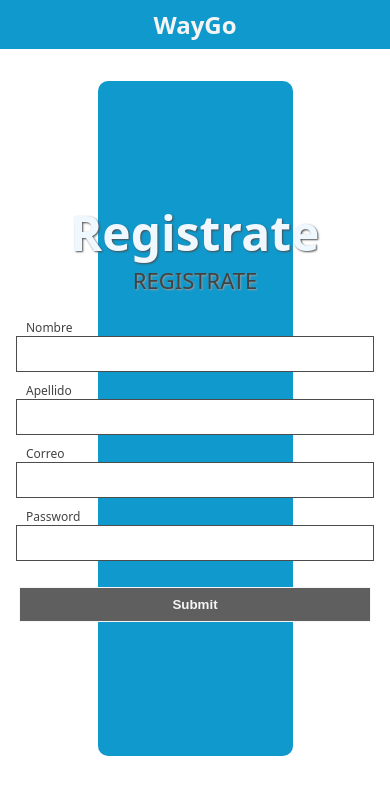
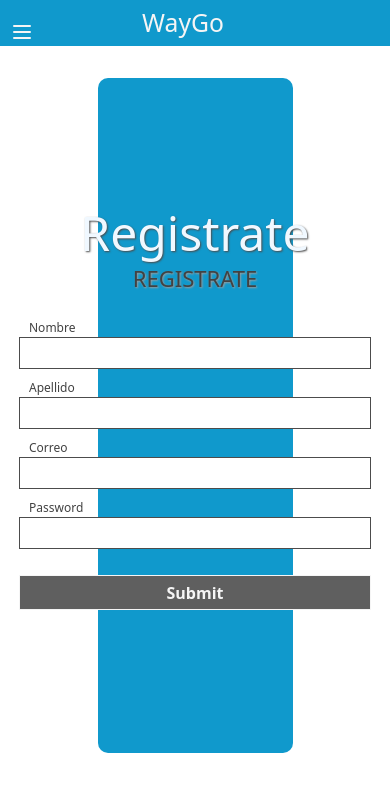
Before and after one commit to idelahoz14/WayGo, a React (Vite) app: page /registrate in a window 390 px wide. Shown: the top 794 px of the page. Built offline with nearby package versions, Linux system fonts and the light colour scheme.

Commit message:
Try to implement hamburger and side menu

```diff
--- a/package.json
+++ b/package.json
@@ -10,9 +10,12 @@
     "preview": "vite preview"
   },
   "dependencies": {
+    "@react-google-maps/api": "^2.19.2",
+    "bootstrap": "^5.3.2",
     "react": "^18.2.0",
     "react-bootstrap": "^2.9.1",
     "react-dom": "^18.2.0",
+    "react-leaflet": "^4.2.1",
     "react-router-dom": "^6.18.0"
   },
   "devDependencies": {
--- a/src/App.jsx
+++ b/src/App.jsx
@@ -1,5 +1,6 @@
 import React from 'react'
 import NavBar from './components/NavBar'
+
 
 function App() {
   return (
--- a/src/components/NavBar.jsx
+++ b/src/components/NavBar.jsx
@@ -1,6 +1,10 @@
-import React from "react";
+import React, { useState } from "react";
 import { BrowserRouter as Router, Route, Link, Routes } from 'react-router-dom';
 import { Nav } from 'react-bootstrap';
+
+import Sidebar from "./SideBar";
+
+import 'bootstrap/dist/css/bootstrap.css';
 
 // Styles
 import '../styles/navbar.css'
@@ -14,14 +18,23 @@
 const userIcon = <svg xmlns="http://www.w3.org/2000/svg" class="icon icon-tabler icon-tabler-user" width="24" height="24" viewBox="0 0 24 24" stroke-width="2" stroke="currentColor" fill="none" stroke-linecap="round" stroke-linejoin="round"><path stroke="none" d="M0 0h24v24H0z" fill="none" /><path d="M8 7a4 4 0 1 0 8 0a4 4 0 0 0 -8 0" /><path d="M6 21v-2a4 4 0 0 1 4 -4h4a4 4 0 0 1 4 4v2" /></svg>
 
 const NavBar = () => {
+
+  const [sidebarVisible, setSidebarVisible] = useState(false);
+
+  const toggleSidebar = () => {
+    setSidebarVisible(!sidebarVisible);
+  };
+
   return (
     <>
       <Router>
         <div className="container-header">
           <aside>
-            <a href="">
+            <a className="toggle-btn" onClick={toggleSidebar}>
               {hamburgerIcon}
+              {sidebarVisible}
             </a>
+            <Sidebar visible={sidebarVisible} />
           </aside>
           <main>
             <Nav.Link as={Link} to="/"><h2>WayGo</h2></Nav.Link>
--- /dev/null
+++ b/src/components/SideBar.jsx
@@ -0,0 +1,12 @@
+import React from 'react';
+import '../styles/sidebar.css';
+
+const Sidebar = ({ visible }) => {
+  return (
+    <div className={`sidebar ${visible ? 'sidebar-visible' : ''}`}>
+      <p>¡Hola! Soy un sidebar.</p>
+    </div>
+  );
+};
+
+export default Sidebar;
--- a/src/styles/navbar.css
+++ b/src/styles/navbar.css
@@ -15,4 +15,5 @@
   text-decoration: none;
   color: whitesmoke;
   margin: .5rem auto;
+  cursor: pointer;
 }
--- /dev/null
+++ b/src/styles/sidebar.css
@@ -0,0 +1,40 @@
+body {
+  margin: 0;
+  font-family: Arial, sans-serif;
+}
+
+.app {
+  position: relative;
+}
+
+.toggle-btn {
+  position: fixed;
+  top: 10px;
+  left: 10px;
+  z-index: 2;
+}
+
+.sidebar {
+  height: 100vh;
+  width: 250px;
+  background-color: #333;
+  color: #fff;
+  position: fixed;
+  top: 0;
+  left: -250px;
+  transition: left 0.3s ease;
+}
+
+.sidebar-visible {
+  left: 0;
+}
+
+.content {
+  margin-left: 0;
+  padding: 20px;
+  transition: margin-left 0.3s ease;
+}
+
+.content-shifted {
+  margin-left: 250px;
+}
```
Also changed, not shown: 1 other file (tests, documents, lock files or other folders).
